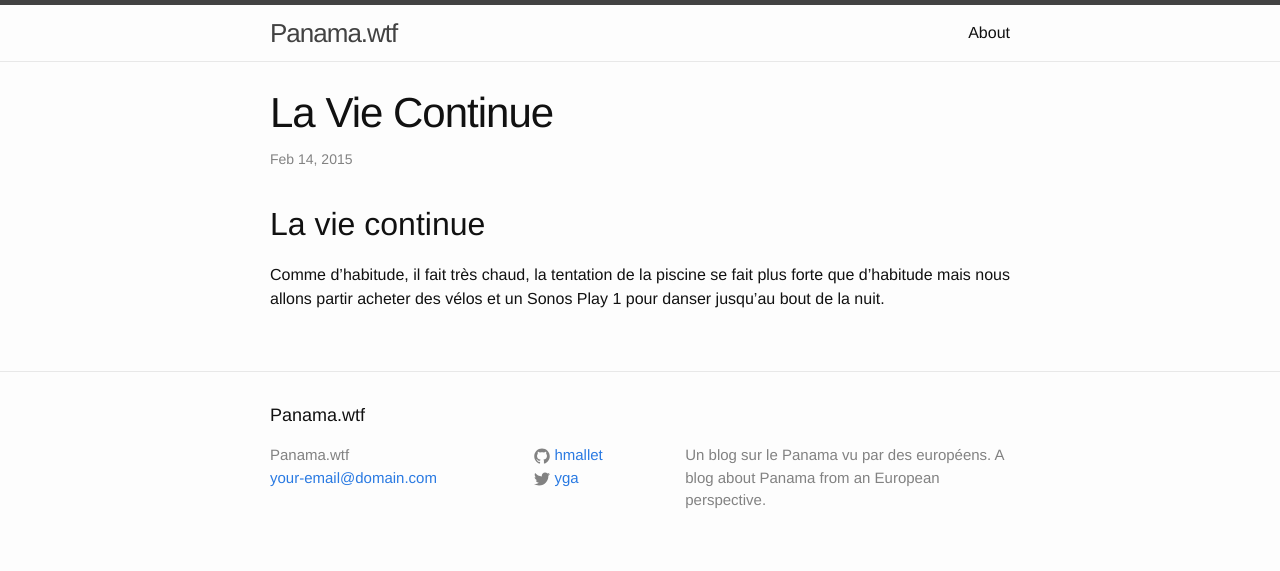
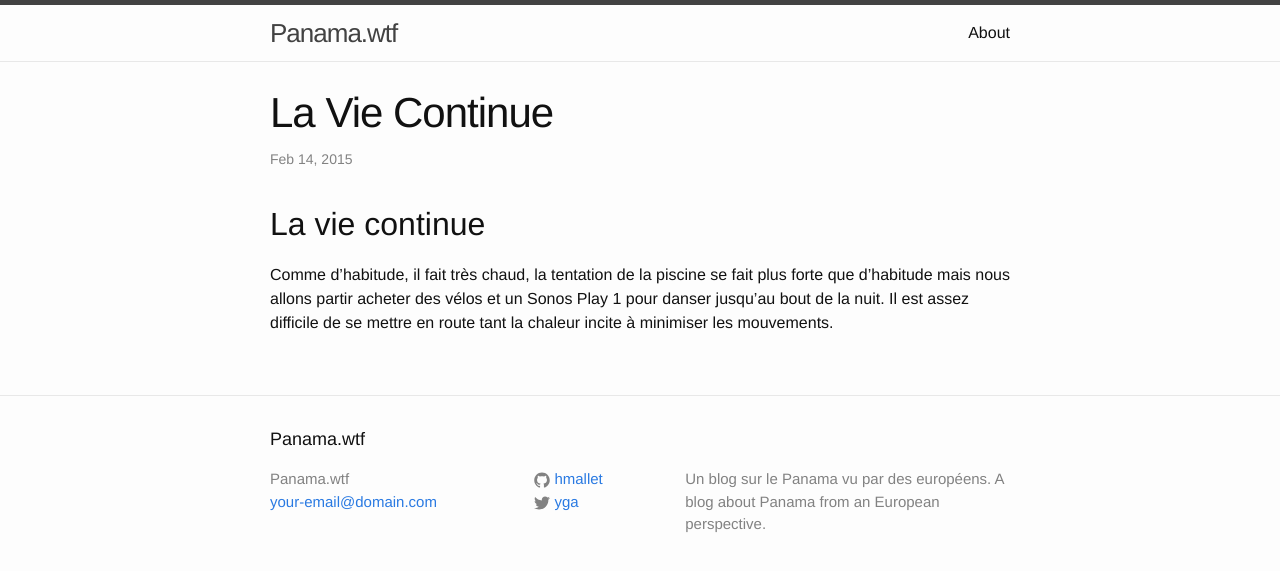
Before and after one commit to hmallet/hmallet.github.io, a Jekyll site: the page built from _posts/2015-02-14-La-vie-continue.markdown, in a window 1280 px wide. Shown: the top 571 px of the page. Built offline with Jekyll 4.4.1, drawn with Linux system fonts in a browser that asks for light colours.

Commit message:
Updated 2015-02-14-La-vie-continue.markdown

```diff
--- a/_posts/2015-02-14-La-vie-continue.markdown
+++ b/_posts/2015-02-14-La-vie-continue.markdown
@@ -6,4 +6,4 @@ categories: Tests
 
 ## La vie continue
 
-Comme d'habitude, il fait très chaud, la tentation de la piscine se fait plus forte que d'habitude mais nous allons partir acheter des vélos et un Sonos Play 1 pour danser jusqu'au bout de la nuit.
+Comme d'habitude, il fait très chaud, la tentation de la piscine se fait plus forte que d'habitude mais nous allons partir acheter des vélos et un Sonos Play 1 pour danser jusqu'au bout de la nuit. Il est assez difficile de se mettre en route tant la chaleur incite à minimiser les mouvements.
```
